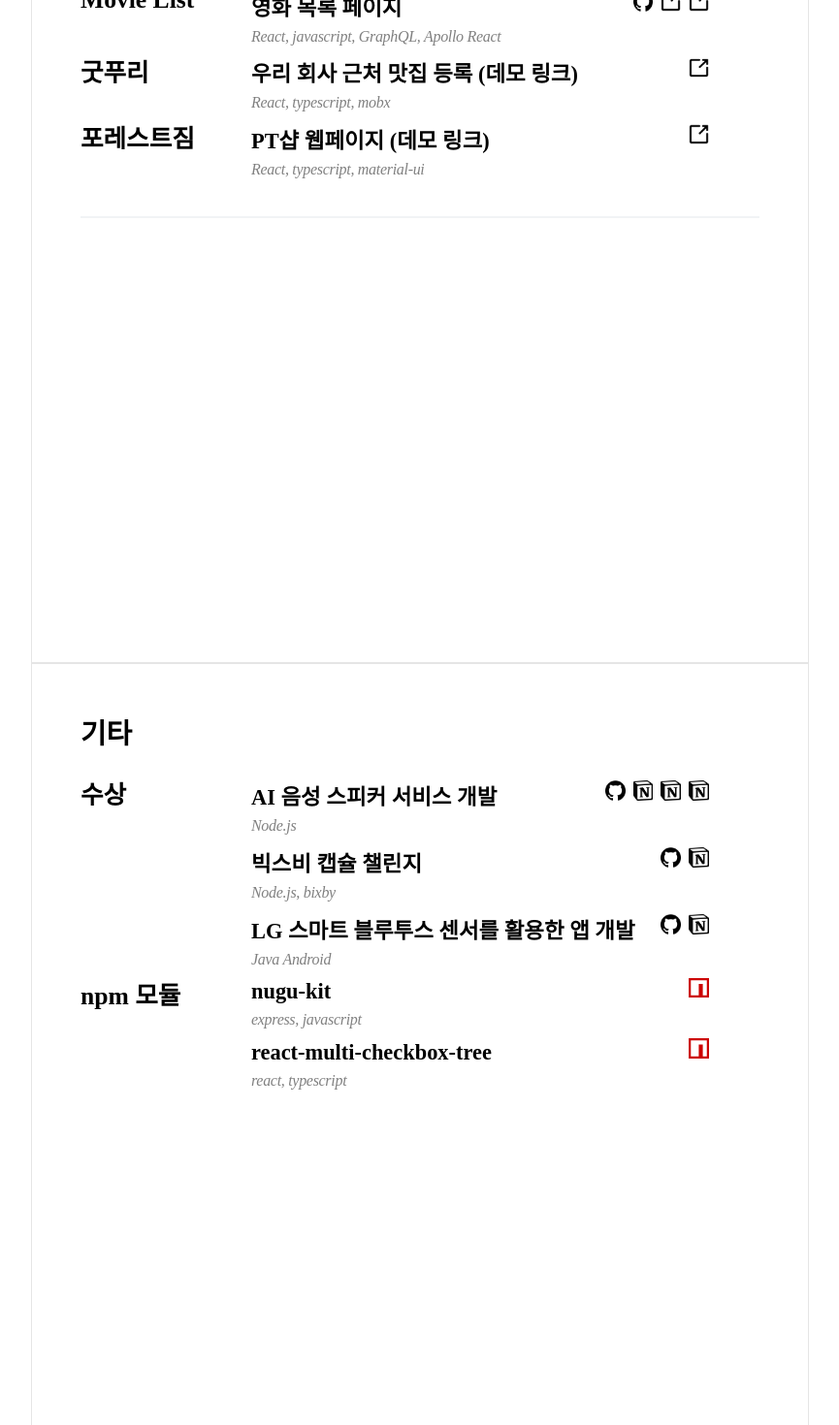
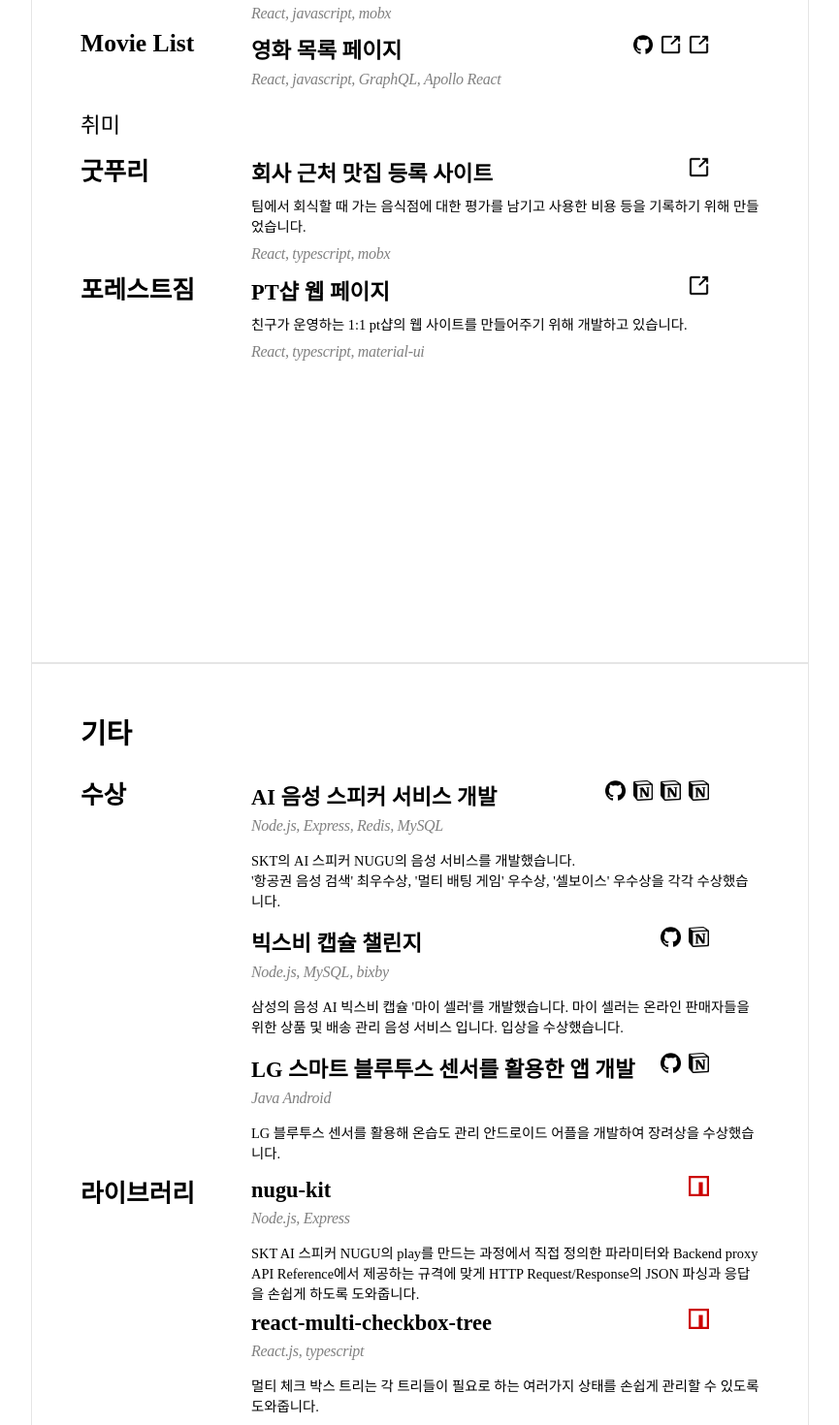
Before and after one commit to kiminseob/resume, a React app: page / in a window 1280 px wide. Shown: the part 2700-4170 px from the top of the page at 97% size, without its empty margins (207-1072 px from the left). Built offline with nearby package versions, Linux system fonts and the light colour scheme.

Commit message:
feat: 프로젝트, 기타 부분 업데이트

```diff
--- a/src/App.jsx
+++ b/src/App.jsx
@@ -25,7 +25,7 @@
   return (
     <Routes>
       <Route
-        path="/"
+        path="/*"
         element={
           <Container>
             <A4>
--- a/src/components/Others.jsx
+++ b/src/components/Others.jsx
@@ -13,7 +13,7 @@
           <SC.FullRow>
             <SC.RowHeader>AI 음성 스피커 서비스 개발</SC.RowHeader>
             <SC.Row>
-              <a href="https://github.com/kiminseob/skyti" target="_blank">
+              <a href="https://github.com/kiminseob/nuguAir" target="_blank">
                 <SC.Icon src="icon/github.png" />
               </a>
               <a
@@ -37,10 +37,18 @@
             </SC.Row>
           </SC.FullRow>
           <SC.Row>
-            <SC.Stack>Node.js</SC.Stack>
+            <SC.Stack>Node.js, Express, Redis, MySQL</SC.Stack>
+          </SC.Row>
+          <SC.Row>
+            <SC.Description>
+              SKT의 AI 스피커 NUGU의 음성 서비스를 개발했습니다. <br />
+              '항공권 음성 검색' 최우수상, '멀티 배팅 게임' 우수상, '셀보이스'
+              우수상을 각각 수상했습니다.
+            </SC.Description>
           </SC.Row>
         </SC.Column>
       </SC.Row>
+      <SC.Wrapper />
       <SC.Row>
         <SC.Column>
           <SC.Company></SC.Company>
@@ -64,10 +72,18 @@
             </SC.Row>
           </SC.FullRow>
           <SC.Row>
-            <SC.Stack>Node.js, bixby</SC.Stack>
+            <SC.Stack>Node.js, MySQL, bixby</SC.Stack>
+          </SC.Row>
+          <SC.Row>
+            <SC.Description>
+              삼성의 음성 AI 빅스비 캡슐 '마이 셀러'를 개발했습니다. 마이 셀러는
+              온라인 판매자들을 위한 상품 및 배송 관리 음성 서비스 입니다.
+              입상을 수상했습니다.
+            </SC.Description>
           </SC.Row>
         </SC.Column>
       </SC.Row>
+      <SC.Wrapper />
       <SC.Row>
         <SC.Column>
           <SC.Company></SC.Company>
@@ -95,11 +111,18 @@
           <SC.Row>
             <SC.Stack>Java Android</SC.Stack>
           </SC.Row>
+          <SC.Row>
+            <SC.Description>
+              LG 블루투스 센서를 활용해 온습도 관리 안드로이드 어플을 개발하여
+              장려상을 수상했습니다.
+            </SC.Description>
+          </SC.Row>
         </SC.Column>
       </SC.Row>
+      <SC.Wrapper />
       <SC.Row>
         <SC.Column>
-          <SC.Company>npm 모듈</SC.Company>
+          <SC.Company>라이브러리</SC.Company>
         </SC.Column>
         <SC.Column>
           <SC.FullRow>
@@ -111,7 +134,14 @@
             </SC.Row>
           </SC.FullRow>
           <SC.Row>
-            <SC.Stack>express, javascript</SC.Stack>
+            <SC.Stack>Node.js, Express</SC.Stack>
+          </SC.Row>
+          <SC.Row>
+            <SC.Description>
+              SKT AI 스피커 NUGU의 play를 만드는 과정에서 직접 정의한 파라미터와
+              Backend proxy API Reference에서 제공하는 규격에 맞게 HTTP
+              Request/Response의 JSON 파싱과 응답을 손쉽게 하도록 도와줍니다.
+            </SC.Description>
           </SC.Row>
         </SC.Column>
       </SC.Row>
@@ -132,7 +162,13 @@
             </SC.Row>
           </SC.FullRow>
           <SC.Row>
-            <SC.Stack>react, typescript</SC.Stack>
+            <SC.Stack>React.js, typescript</SC.Stack>
+          </SC.Row>
+          <SC.Row>
+            <SC.Description>
+              멀티 체크 박스 트리는 각 트리들이 필요로 하는 여러가지 상태를
+              손쉽게 관리할 수 있도록 도와줍니다.
+            </SC.Description>
           </SC.Row>
         </SC.Column>
       </SC.Row>
--- a/src/components/Project.jsx
+++ b/src/components/Project.jsx
@@ -6,6 +6,7 @@
     <>
       <section>
         <SC.Subject>개인 프로젝트</SC.Subject>
+        <SC.Aside>연습</SC.Aside>
         <SC.Row>
           <SC.Column>
             <SC.Company>To-Do List</SC.Company>
@@ -66,19 +67,26 @@
             </SC.Row>
           </SC.Column>
         </SC.Row>
+        <SC.Aside>취미</SC.Aside>
         <SC.Row>
           <SC.Column>
             <SC.Company>굿푸리</SC.Company>
           </SC.Column>
           <SC.Column>
             <SC.FullRow>
-              <SC.RowHeader>우리 회사 근처 맛집 등록 (데모 링크)</SC.RowHeader>
+              <SC.RowHeader>회사 근처 맛집 등록 사이트</SC.RowHeader>
               <SC.Row>
                 <a href="https://goodfoodlist.inseop.pe.kr" target="_blank">
                   <SC.Icon src="icon/expand.png" />
                 </a>
               </SC.Row>
             </SC.FullRow>
+            <SC.Row>
+              <SC.Description>
+                팀에서 회식할 때 가는 음식점에 대한 평가를 남기고 사용한 비용
+                등을 기록하기 위해 만들었습니다.
+              </SC.Description>
+            </SC.Row>
             <SC.Row>
               <SC.Stack>React, typescript, mobx</SC.Stack>
             </SC.Row>
@@ -90,7 +98,7 @@
           </SC.Column>
           <SC.Column>
             <SC.FullRow>
-              <SC.RowHeader>PT샵 웹페이지 (데모 링크)</SC.RowHeader>
+              <SC.RowHeader>PT샵 웹 페이지</SC.RowHeader>
               <SC.Row>
                 <a href="https://forestgym.inseop.pe.kr" target="_blank">
                   <SC.Icon src="icon/expand.png" />
@@ -98,12 +106,17 @@
               </SC.Row>
             </SC.FullRow>
             <SC.Row>
+              <SC.Description>
+                친구가 운영하는 1:1 pt샵의 웹 사이트를 만들어주기 위해 개발하고
+                있습니다.
+              </SC.Description>
+            </SC.Row>
+            <SC.Row>
               <SC.Stack>React, typescript, material-ui</SC.Stack>
             </SC.Row>
           </SC.Column>
         </SC.Row>
       </section>
-      <SC.Divider />
     </>
   );
 }
--- a/src/index.js
+++ b/src/index.js
@@ -7,13 +7,7 @@
 
 ReactDOM.render(
   <React.StrictMode>
-    <BrowserRouter
-      basename={
-        process.env.NODE_ENV === 'development'
-          ? '/'
-          : process.env.REACT_APP_PUBLIC_URL
-      }
-    >
+    <BrowserRouter basename="/">
       <App />
     </BrowserRouter>
   </React.StrictMode>,
--- a/webpack.config.js
+++ b/webpack.config.js
@@ -69,7 +69,7 @@
 
     output: {
       path: path.resolve('dist'),
-      publicPath: env.development ? '/' : '/portfolio',
+      publicPath: '/',
       filename: 'bundle.js',
     },
 
```
